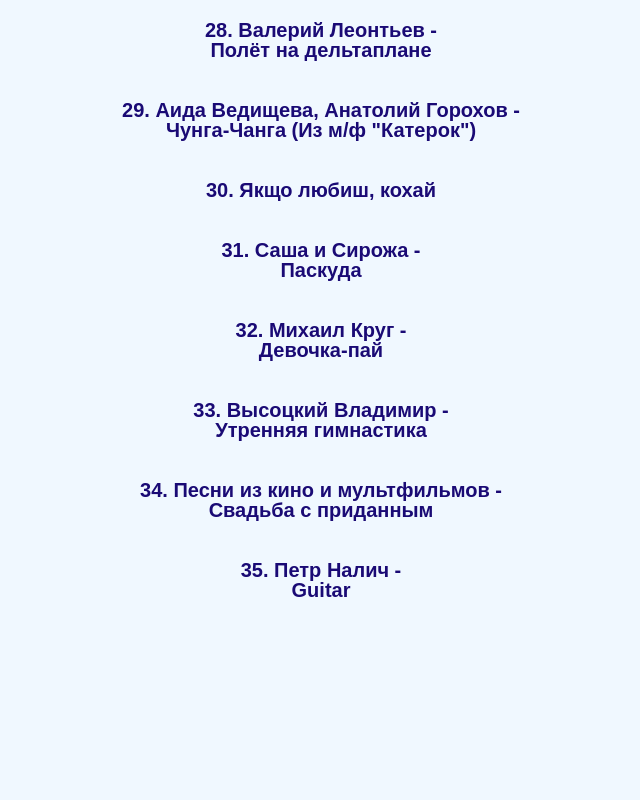
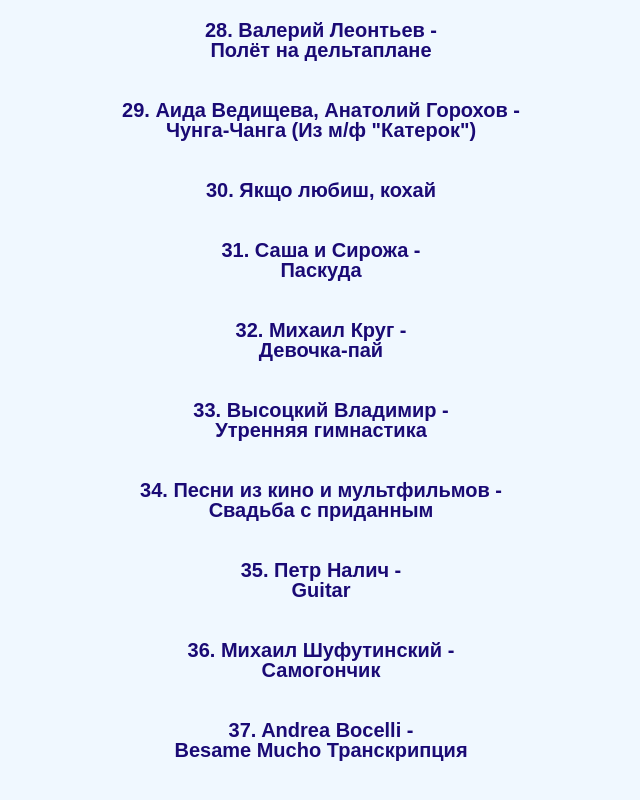
Before and after one commit to ArtemPaskall/gitar-list, a plain HTML site: page index.html in a window 1280 px wide. Shown: the part 2230-3030 px from the top of the page, without its empty margins (319-959 px from the left). Before the commit the page ends 2930 px from the top, so only its background shows below. Drawn offline with Linux system fonts and the light colour scheme.

Commit message:
add songs

```diff
--- a/index.html
+++ b/index.html
@@ -247,6 +247,20 @@
           Петр Налич - Guitar
         </a>
       </li>
+      <li>
+        <a
+          href="https://mychords.net/ru/shufutinskiy/21902-shufutinskij-mixail-samogonchik.html"
+        >
+          Михаил Шуфутинский - Самогончик
+        </a>
+      </li>
+      <li>
+        <a
+          href="https://mychords.net/uk/andrea-bocelli/200344-andrea-bocelli-besame-mucho-transkripciya.html"
+        >
+          Andrea Bocelli - Besame Mucho Транскрипция
+        </a>
+      </li>
     </ul>
     <script src="script.js"></script>
   </body>
```
